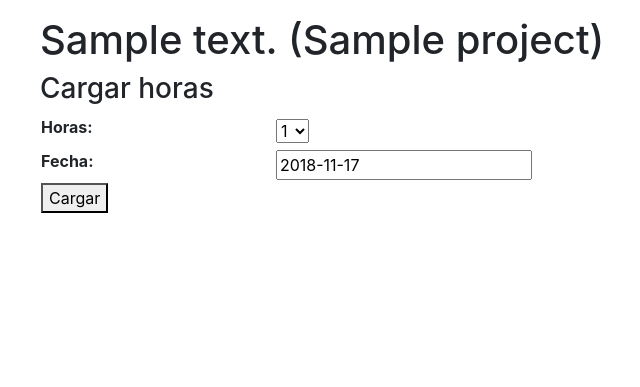
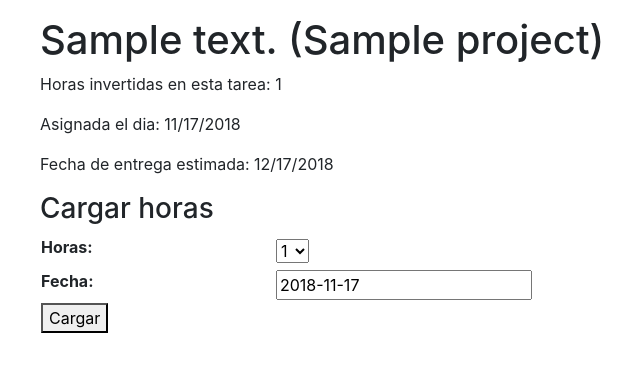
Before and after one commit to lucaslavandeira/psa-time-tracker, a Django app: template apps/tracking/templates/load_hours.html in a window 1280 px wide. Shown: the part 104-491 px from the top of the page, without its empty margins (45-685 px from the left). Run offline with Django 3.2, Linux system fonts and the light colour scheme; the template is opened without the code that fills it: values that come from a table or form of the project are taken from there, others are empty; tables that the repository leaves empty hold one stand-in row (values such as "Sample post"); parts of the project's set-up code (start-up, migrations or seed data) failed here and were passed over; some libraries are stand-ins or nearby versions.

Commit message:
Agrego datos de mock para la vista de tarea

```diff
--- a/apps/tracking/templates/load_hours.html
+++ b/apps/tracking/templates/load_hours.html
@@ -14,6 +14,10 @@
     {% endif %}
 
     <h1>{{ task }}</h1>
+
+    <p>Horas invertidas en esta tarea: {{ task.hours_spent }}</p>
+    <p>Asignada el dia: {% now "SHORT_DATE_FORMAT" %}</p>
+    <p>Fecha de entrega estimada: 12/17/2018</p>
     <h3>Cargar horas</h3>
     <form action="{% url 'update-task' project.id task.id %}" method="post">
         {% csrf_token %}
```
